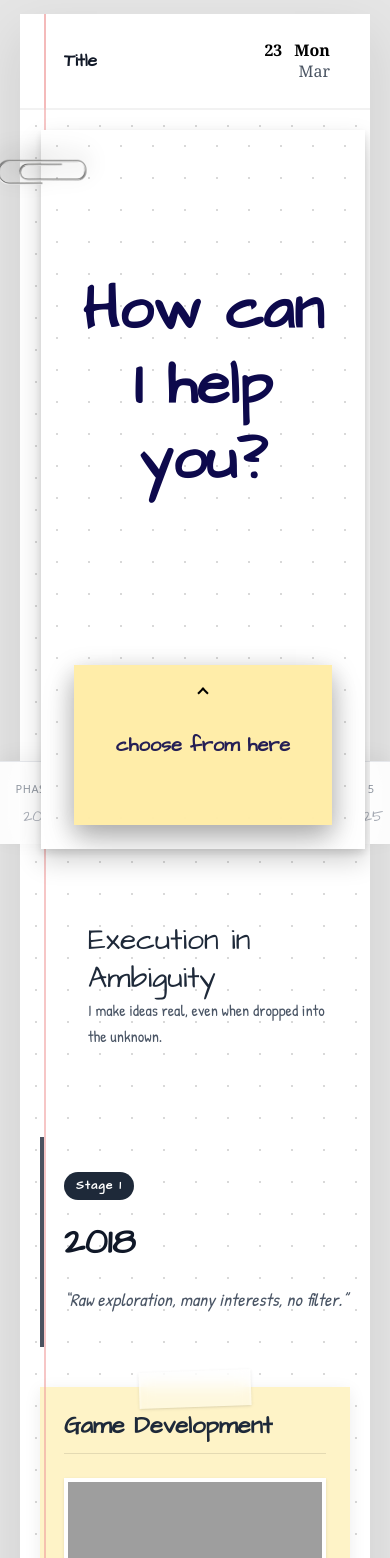
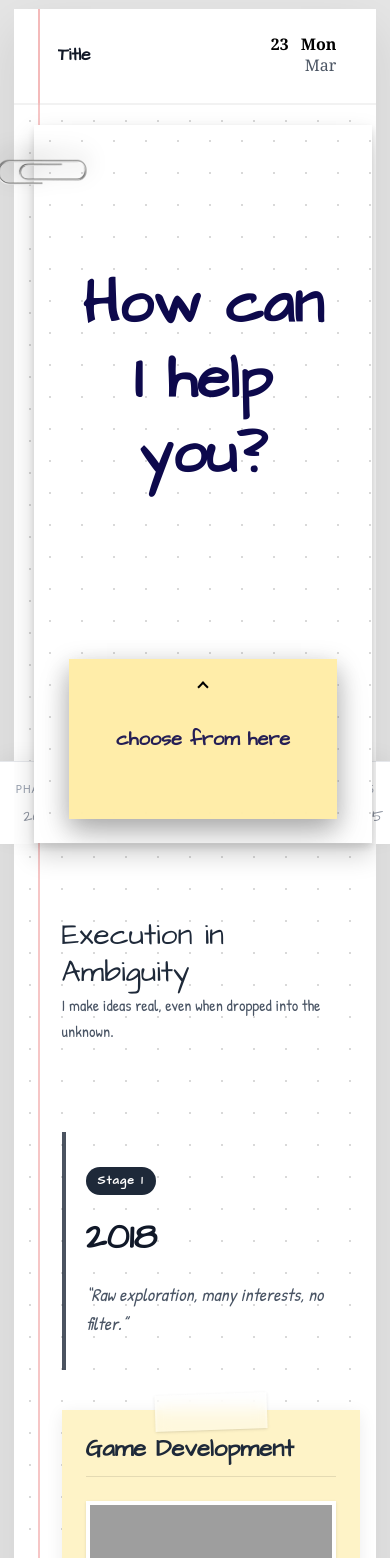
Before and after one commit to 0-Mark-Allen-0/ag-portfolio, a Next.js app: page / in a window 390 px wide. Shown: the top 1558 px of the page. Built offline with nearby package versions, Linux system fonts and the light colour scheme; grey boxes are pictures that could not be loaded.

Commit message:
Polishing + Tab Dividers

```diff
--- a/app/components/LegacyContinuation.tsx
+++ b/app/components/LegacyContinuation.tsx
@@ -1,6 +1,6 @@
 "use client";
 
-import React, { useEffect, useState } from "react";
+import React, { useEffect, useRef, useState } from "react";
 import { MindStateSection } from "../old_components/MindStateSection";
 import { StickyNote } from "../old_components/StickyNote";
 import { TabDivider } from "../old_components/TabDivider";
@@ -15,6 +15,29 @@ const states = [
 
 export default function LegacyContinuation() {
   const [activeState, setActiveState] = useState("2018");
+  const [showTabs, setShowTabs] = useState(false);
+  const legacyStartRef = useRef<HTMLDivElement | null>(null);
+
+  useEffect(() => {
+    const marker = legacyStartRef.current;
+    if (!marker) {
+      return;
+    }
+
+    const observer = new IntersectionObserver(
+      ([entry]) => {
+        const hasReachedLegacy =
+          entry.isIntersecting || entry.boundingClientRect.top < window.innerHeight;
+        setShowTabs(hasReachedLegacy);
+      },
+      {
+        threshold: 0,
+      }
+    );
+
+    observer.observe(marker);
+    return () => observer.disconnect();
+  }, []);
 
   useEffect(() => {
     const handleScroll = () => {
@@ -46,7 +69,9 @@ export default function LegacyContinuation() {
 
   return (
     <section className="relative w-full pb-20 overflow-x-clip">
-      <nav className="fixed left-0 top-0 h-full hidden md:block z-50">
+      <div ref={legacyStartRef} className="absolute top-0 left-0 w-px h-px" aria-hidden="true" />
+
+      <nav className={`fixed left-0 top-0 h-full z-50 ${showTabs ? "hidden md:block" : "hidden"}`}>
         {states.map((s, idx) => (
           <TabDivider
             key={s.id}
@@ -59,7 +84,7 @@ export default function LegacyContinuation() {
         ))}
       </nav>
 
-      <nav className="fixed bottom-0 left-0 right-0 z-50 flex md:hidden bg-white/90 backdrop-blur-md border-t border-gray-200 shadow-[0_-4px_20px_rgba(0,0,0,0.05)]">
+      <nav className={`fixed bottom-0 left-0 right-0 z-50 md:hidden isolate overflow-hidden bg-[var(--page-bg)] border-t border-gray-200 shadow-[0_-4px_20px_rgba(0,0,0,0.05)] ${showTabs ? "flex" : "hidden"}`}>
         {states.map((s, idx) => (
           <TabDivider
             key={s.id}
@@ -73,13 +98,7 @@ export default function LegacyContinuation() {
       </nav>
 
       <div className="relative mx-auto w-full max-w-[1380px]">
-        <div
-          className="pt-8 pb-8 md:pt-10 md:pb-10"
-          style={{
-            paddingLeft: "calc(var(--margin-line-pos) + 2.75rem)",
-            paddingRight: "1.5rem",
-          }}
-        >
+        <div className="pt-8 pb-8 md:pt-10 md:pb-10 pl-[calc(var(--margin-line-pos)+1.5rem)] md:pl-[calc(var(--margin-line-pos)+2.75rem)] pr-4 md:pr-6">
           <h2 className="text-3xl md:text-4xl lg:text-5xl text-gray-800 font-['Architects_Daughter'] leading-tight">
             Execution in Ambiguity
           </h2>
--- a/app/globals.css
+++ b/app/globals.css
@@ -42,8 +42,8 @@
   :root {
     --margin-line-pos: 1.5rem;
     --header-space: 6rem;
-    --browser-inset-x: 1.25rem;
-    --browser-inset-top: 0.9rem;
+    --browser-inset-x: 0.85rem;
+    --browser-inset-top: 0.55rem;
     --page-inset-x: 0.8rem;
     --page-inset-top: 0.9rem;
     --page-inset-bottom: 0.6rem;
--- a/app/old_components/MindStateSection.tsx
+++ b/app/old_components/MindStateSection.tsx
@@ -54,7 +54,7 @@ export const MindStateSection: React.FC<MindStateSectionProps> = ({
       id={id}
       className="
         relative
-        px-5 md:px-10 xl:px-12
+        pl-[calc(var(--margin-line-pos)+1.5rem)] pr-4 md:px-10 xl:px-12
         py-14 md:py-20
         shadow-[inset_0_-1px_0_0_rgba(0,0,0,0.04)]
         last:shadow-none
--- a/app/old_components/TabDivider.tsx
+++ b/app/old_components/TabDivider.tsx
@@ -83,21 +83,24 @@ export const TabDivider: React.FC<TabProps> = ({
       <motion.button
         onClick={onClick}
         className={`
-          md:hidden flex flex-col items-center justify-center flex-1 py-3
-          outline-none cursor-pointer transition-all duration-200
-          ${isActive ? "opacity-100" : "opacity-60"}
+          md:hidden flex flex-col items-center justify-center flex-1 py-3 bg-[var(--page-bg)]
+          outline-none cursor-pointer transition-all duration-200 z-50
         `}
         initial={{ y: 10, opacity: 0 }}
-        animate={{ y: 0, opacity: isActive ? 1 : 0.6 }}
+        animate={{ y: 0, opacity: 1 }}
         transition={{ delay: index * 0.08 }}
       >
-        <span className="text-[11px] text-gray-600 font-sans uppercase tracking-wider mb-2">
+        <span
+          className={`text-[11px] font-sans uppercase tracking-wider mb-2 ${
+            isActive ? "text-gray-600" : "text-gray-400"
+          }`}
+        >
           {stage}
         </span>
 
         <span
           className={`text-base font-['Architects_Daughter'] leading-tight ${
-            isActive ? "text-gray-900" : "text-gray-500"
+            isActive ? "text-gray-900" : "text-gray-500 opacity-80"
           }`}
         >
           {label}
```
